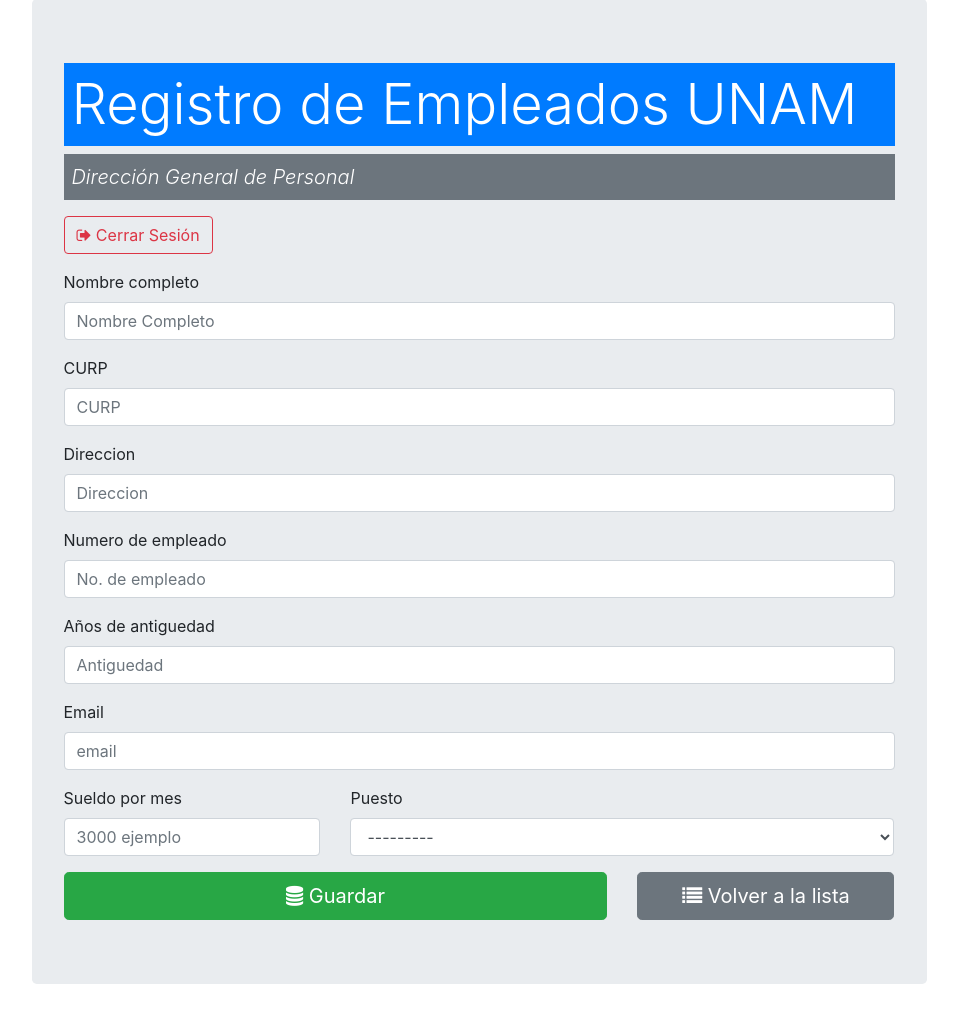
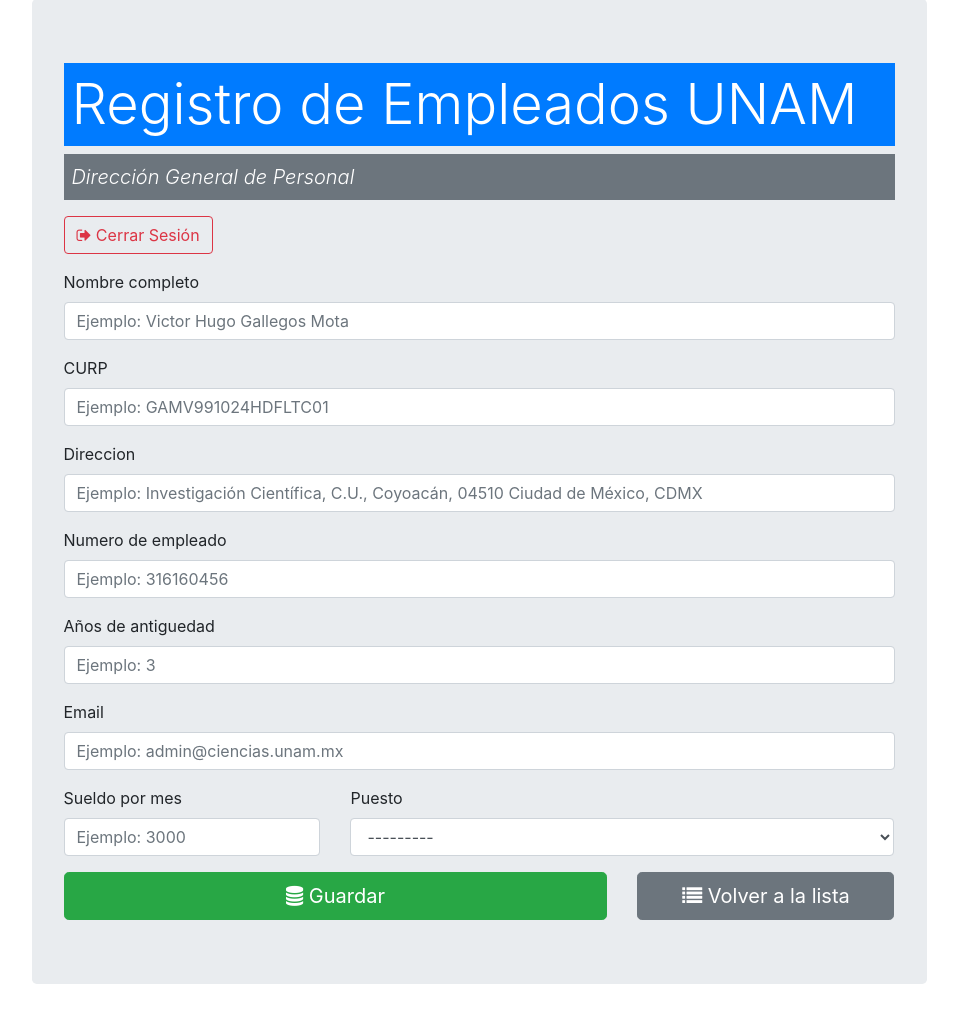
Before and after one commit to VictorDeGallegos/RegistrosUNAM, a Django app: page /registro/form/ in a window 1280 px wide. Shown: the part 49-1065 px from the top of the page, without its empty margins (161-1119 px from the left). Run offline with Django 3.2, Linux system fonts and the light colour scheme; a user stored in the database is signed in; data comes from the database, SQL or seed files in the repository; both versions use the stored data as it was after the commit; some libraries are stand-ins or nearby versions.

Commit message:
Modificando forma de llenar forms

```diff
--- a/employee/employeeregister/forms.py
+++ b/employee/employeeregister/forms.py
@@ -10,12 +10,12 @@ class employeeForm(forms.ModelForm):
         fields = ("nombre_completo", "CURP", "direccion",
                   "numero_de_empleado", "años_de_antiguedad", "email", "sueldo", "position")
         widgets = {
-            'nombre_completo': forms.TextInput(attrs={'class': 'form-control', 'id': 'nombre_completo', 'placeholder': 'Nombre Completo'}),
-            'CURP': forms.TextInput(attrs={'class': 'form-control', 'id': 'CURP', 'placeholder': 'CURP'}),
-            'direccion': forms.TextInput(attrs={'class': 'form-control', 'id': 'direccion', 'placeholder': 'Direccion'}),
-            'numero_de_empleado': forms.TextInput(attrs={'class': 'form-control', 'id': 'mobNo', 'placeholder': 'No. de empleado'}),
-            'años_de_antiguedad': forms.TextInput(attrs={'class': 'form-control', 'id': 'años_de_antiguedad', 'placeholder': 'Antiguedad'}),
-            'email': forms.TextInput(attrs={'class': 'form-control', 'id': 'email', 'placeholder': 'email'}),
-            'sueldo': forms.TextInput(attrs={'class': 'form-control', 'id': 'sueldo', 'placeholder': '3000 ejemplo'}),
+            'nombre_completo': forms.TextInput(attrs={'class': 'form-control', 'id': 'nombre_completo', 'placeholder': 'Ejemplo: Victor Hugo Gallegos Mota'}),
+            'CURP': forms.TextInput(attrs={'class': 'form-control', 'id': 'CURP', 'placeholder': 'Ejemplo: GAMV991024HDFLTC01'}),
+            'direccion': forms.TextInput(attrs={'class': 'form-control', 'id': 'direccion', 'placeholder': 'Ejemplo: Investigación Científica, C.U., Coyoacán, 04510 Ciudad de México, CDMX'}),
+            'numero_de_empleado': forms.TextInput(attrs={'class': 'form-control', 'id': 'mobNo', 'placeholder': 'Ejemplo: 316160456'}),
+            'años_de_antiguedad': forms.TextInput(attrs={'class': 'form-control', 'id': 'años_de_antiguedad', 'placeholder': 'Ejemplo: 3'}),
+            'email': forms.TextInput(attrs={'class': 'form-control', 'id': 'email', 'placeholder': 'Ejemplo: admin@ciencias.unam.mx'}),
+            'sueldo': forms.TextInput(attrs={'class': 'form-control', 'id': 'sueldo', 'placeholder': 'Ejemplo: 3000'}),
             'position': forms.Select(attrs={'class': 'form-control', 'id': 'exampleFormControlSelect1'}),
         }
--- a/employee/employeeregister/templates/employee/employee_list.html
+++ b/employee/employeeregister/templates/employee/employee_list.html
@@ -7,7 +7,7 @@
     <th scope="col"># de trabajador</th>
     <th scope="col">Puesto</th>
     <th scope="col">
-      <a href="{% url 'employee_form' %}" class="btn btn-outline-success"><i class="fa fa-plus"></i> Añadir nuevo </a>
+      <a href="{% url 'employee_form' %}" class="btn btn-outline-success"><i class="fa fa-plus"></i> Agregar empleado </a>
     </th>
   </thead>
   <tbody>
```
Also changed, not shown: employee/db.sqlite3.
